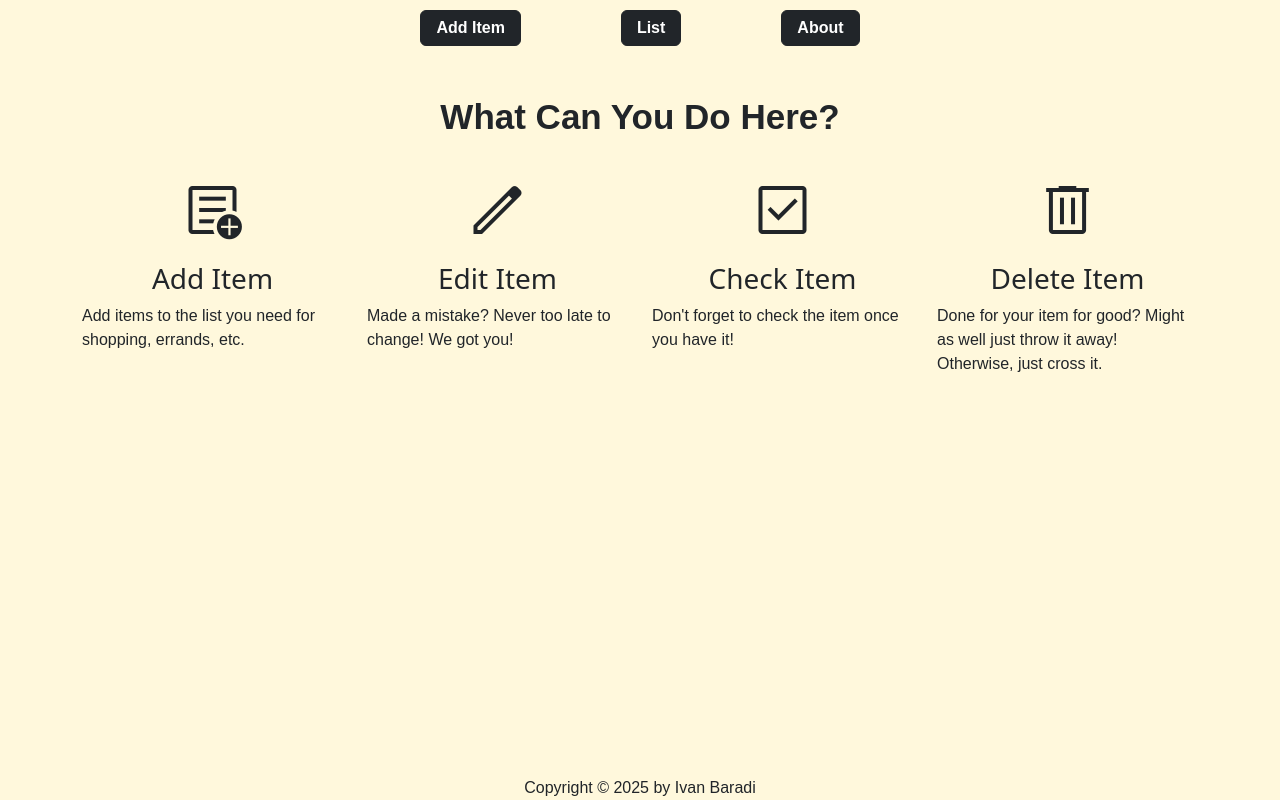
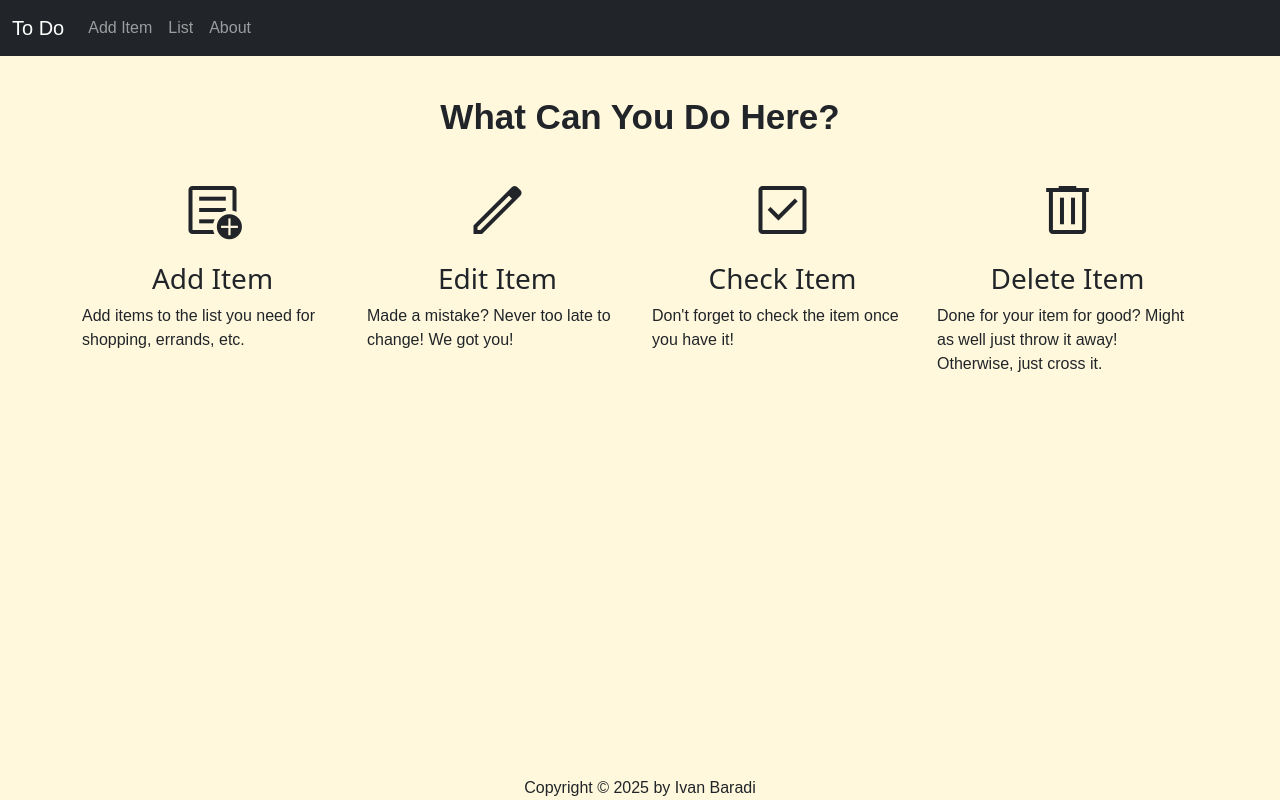
Before and after one commit to ivanbaradi/to-do, a React (Create React App) app: page / in a window 1280 px wide. Built offline with nearby package versions, Linux system fonts and the light colour scheme; a web font is replaced by a local one.

Commit message:
recustomized navigation bar

```diff
--- a/src/components/NavBar.jsx
+++ b/src/components/NavBar.jsx
@@ -2,27 +2,33 @@ import { Link } from 'react-router-dom';
 
 function NavBar(){
 
-    const middle = {
-        margin: '10px 100px'
+    console.log('navbar activated')
+
+    const navHeader = {
+
     }
 
     const navItem = {
-        fontFamily: "Vend Sans, sans-serif",
-        fontWeight: 'bold',
-        padding: '5px 15px',
+        textAlign: 'left'
     }
 
     return (
-        <nav>
-            <Link to='/add-item'>
-                <button className='btn btn-dark' style={navItem}>Add Item</button>
-            </Link>
-            <Link to='/list'>
-                <button className='btn btn-dark' style={{...navItem, ...middle}}>List</button>
-            </Link>
-            <Link to='/about'>
-                <button className='btn btn-dark' style={navItem}>About</button>
-            </Link>
+        <nav className='navbar navbar-expand-md navbar-dark bg-dark'>
+            <div className='container-fluid'>
+                <Link to='/' className='navbar-brand h1 mb-0'>To Do</Link>
+
+                <button className="navbar-toggler" type="button" data-bs-toggle="collapse" data-bs-target="#navbarNavDropdown" aria-controls="navbarNavDropdown" aria-expanded="false" aria-label="Toggle navigation">
+                    <span className="navbar-toggler-icon"></span>
+                </button>
+
+                <div className="collapse navbar-collapse" id="navbarNavDropdown">
+                    <div className="navbar-nav">
+                        <Link className="nav-link" style={navItem} to='/add-item'>Add Item</Link>
+                        <Link className="nav-link" style={navItem} to='/list'>List</Link>
+                        <Link className="nav-link" style={navItem} to='/about'>About</Link>
+                    </div>
+                </div>
+            </div>
         </nav>
     )
 }
```
